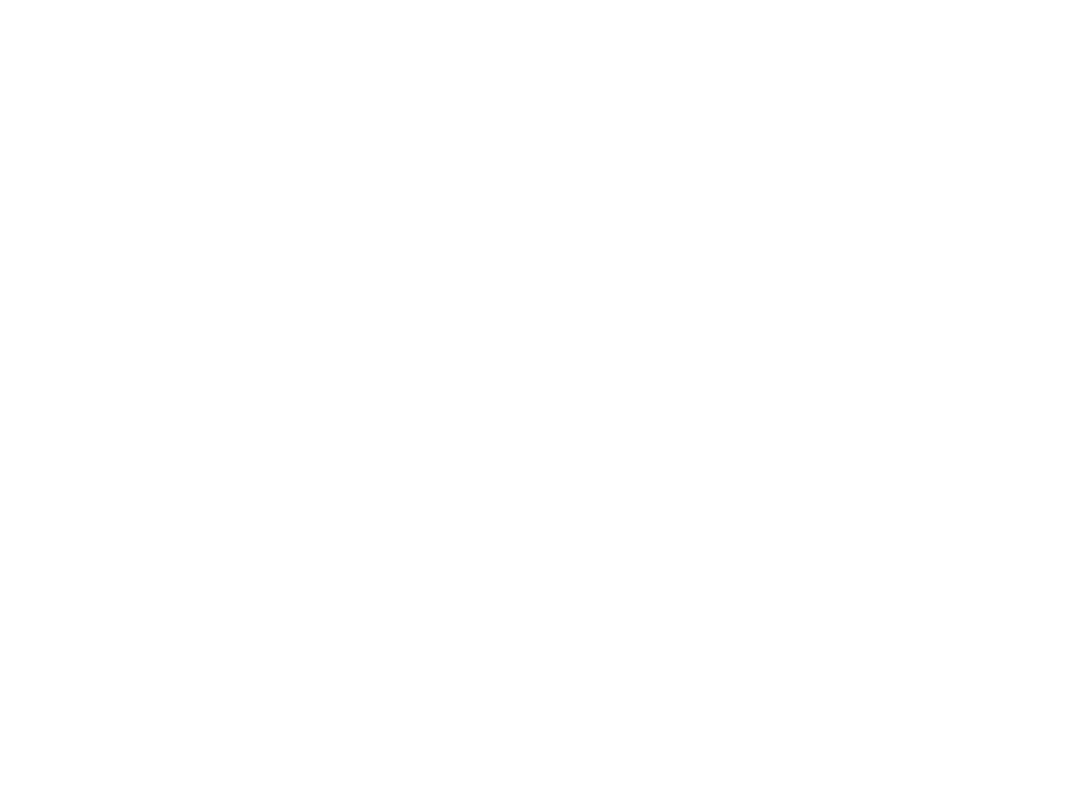
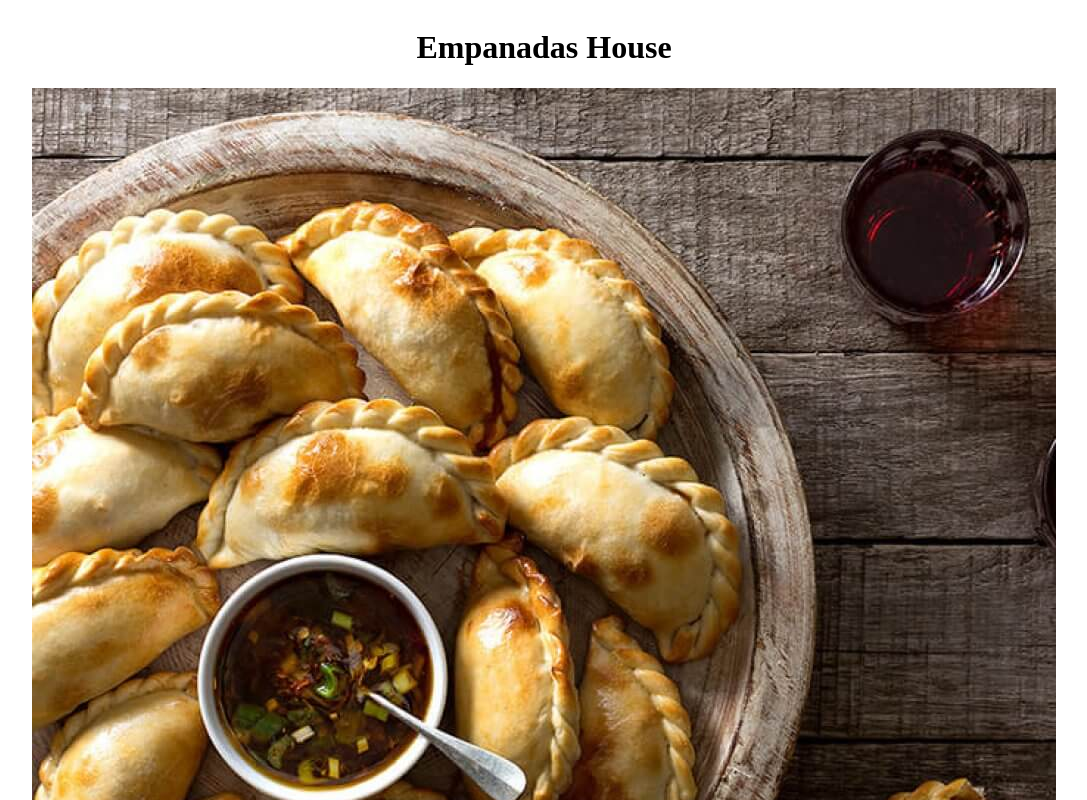
Before and after one commit to lopezac/restaurant-page, a website built with webpack: page dist/index.html in a window 1280 px wide. Shown: the top 800 px of the page, without its empty margins (96-1183 px from the left). Built offline with nearby package versions, Linux system fonts and the light colour scheme.

Commit message:
Create home module

```diff
--- a/package.json
+++ b/package.json
@@ -4,7 +4,9 @@
   "description": "A simple restaurant homepage with content generated with JavaScript.",
   "main": "index.js",
   "scripts": {
-    "test": "echo \"Error: no test specified\" && exit 1"
+    "test": "echo \"Error: no test specified\" && exit 1",
+    "build": "webpack",
+    "watch": "webpack --watch"
   },
   "repository": {
     "type": "git",
@@ -17,6 +19,8 @@
   },
   "homepage": "https://github.com/lopezac/restaurant-page#readme",
   "devDependencies": {
+    "css-loader": "^6.7.1",
+    "style-loader": "^3.3.1",
     "webpack": "^5.73.0",
     "webpack-cli": "^4.10.0"
   }
--- /dev/null
+++ b/src/home.js
@@ -0,0 +1,19 @@
+import EmpanadasImg from './empanadas.jpg'
+
+export default function createHome() {
+    const title = document.createElement("h1");
+    title.classList.add("title");
+    title.textContent = "Empanadas House";
+
+    const img  = new Image();
+    img.classList.add("home-img");
+    img.src = EmpanadasImg;
+    img.alt = "Empanadas with a mate";
+
+    const para = document.createElement("p");
+    para.classList.add("home-description");
+    para.textContent = "Nothing better than the rich gastronomy from Argentina, ranging from it's empanadas, the famous mate, a delicious locro, an asado, some milanesas, choripanes, pizzas, dulce de leche, medialunas, alfajores";
+
+    const content = document.querySelector("#content");
+    content.append(title, img, para);
+}
--- a/src/index.js
+++ b/src/index.js
@@ -0,0 +1,4 @@
+import './style_index.css';
+import createHome from './home.js';
+
+createHome();
--- /dev/null
+++ b/src/style_index.css
@@ -0,0 +1,13 @@
+* {
+    box-sizing: border-box;
+}
+
+#content {
+    display: flex;
+    align-items: center;
+    flex-direction: column;
+}
+
+.home-img {
+
+}
--- a/webpack.config.js
+++ b/webpack.config.js
@@ -5,5 +5,18 @@ module.exports = {
     output: {
         path: path.resolve(__dirname, 'dist'),
         filename: 'main.js',
+        // clean: true,
+    },
+    module: {
+        rules: [
+            {
+                test: /\.css$/i,
+                use: ['style-loader', 'css-loader'],
+            },
+            {
+                test: /\.(jpg|png|gif|jpeg|svg)$/i,
+                type: 'asset/resource',
+            },
+        ],
     },
 };
```
Also changed, not shown: dist/62d30c7e804a64c4375d.jpg (added), dist/index.html, dist/main.js (added), src/empanadas.jpg (added), 1 other file.
